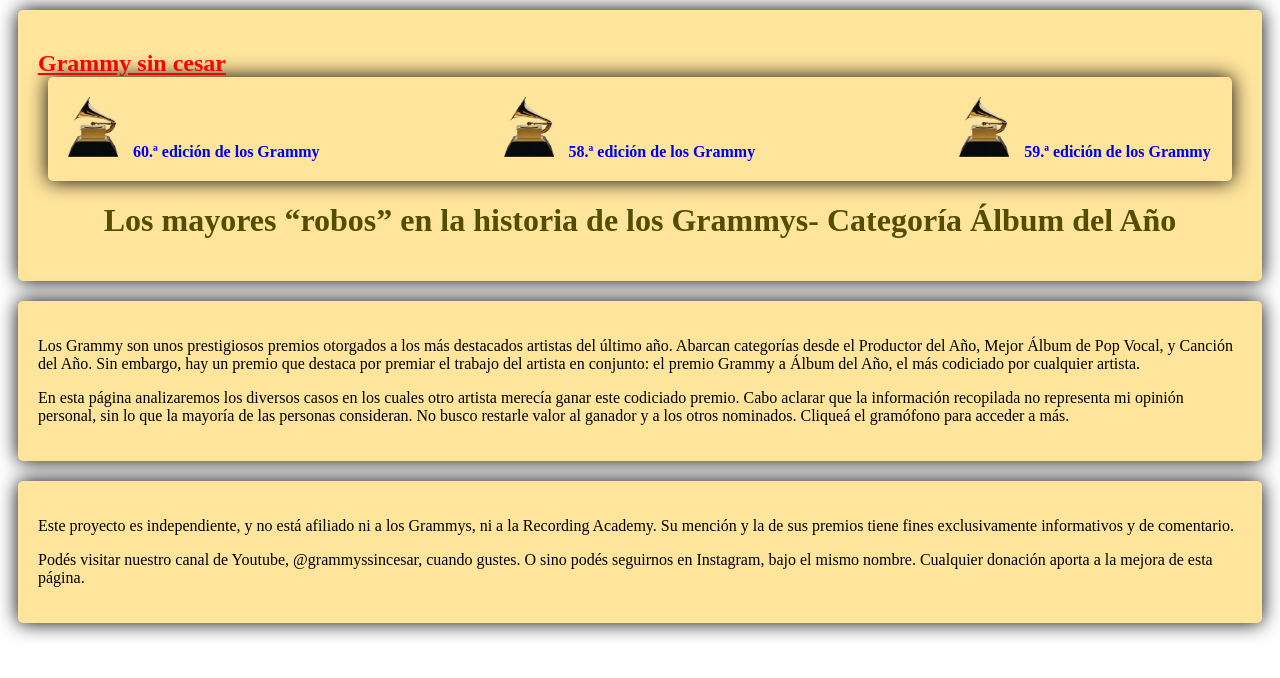
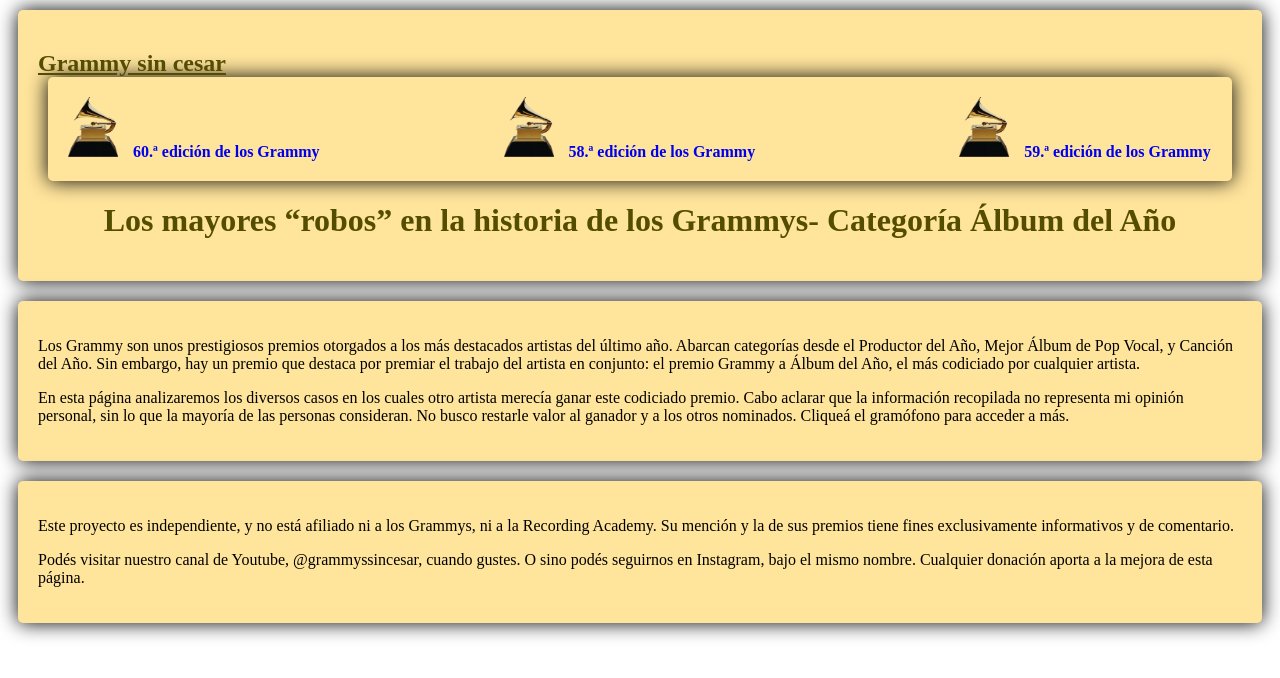
Before and after one commit to zaatdcp/TP-FINAL-D-AZ-CANO-PACCAGNINI-ZAAT-4TO-E, a plain HTML site: page index.html in a window 1280 px wide. Drawn offline with Linux system fonts and the light colour scheme.

Commit message:
agrego margin abajo del texto y color

```diff
--- a/style.css
+++ b/style.css
@@ -1,6 +1,8 @@
 #intro{
     text-align: left;
     text-decoration: underline;
+    margin-bottom: 20px;
+    color: #544d00;
 }
 h1{
     text-align: center;
```
